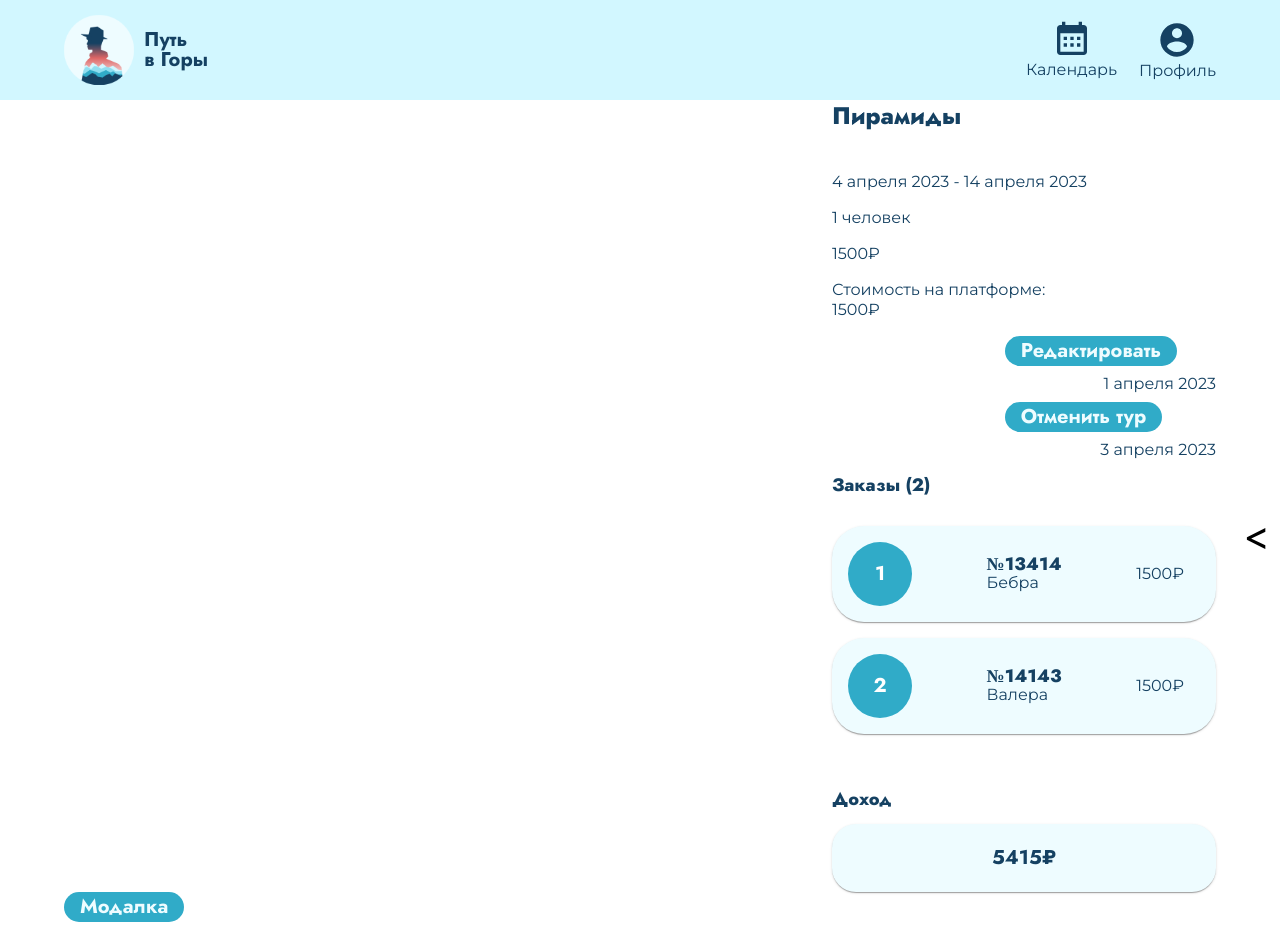
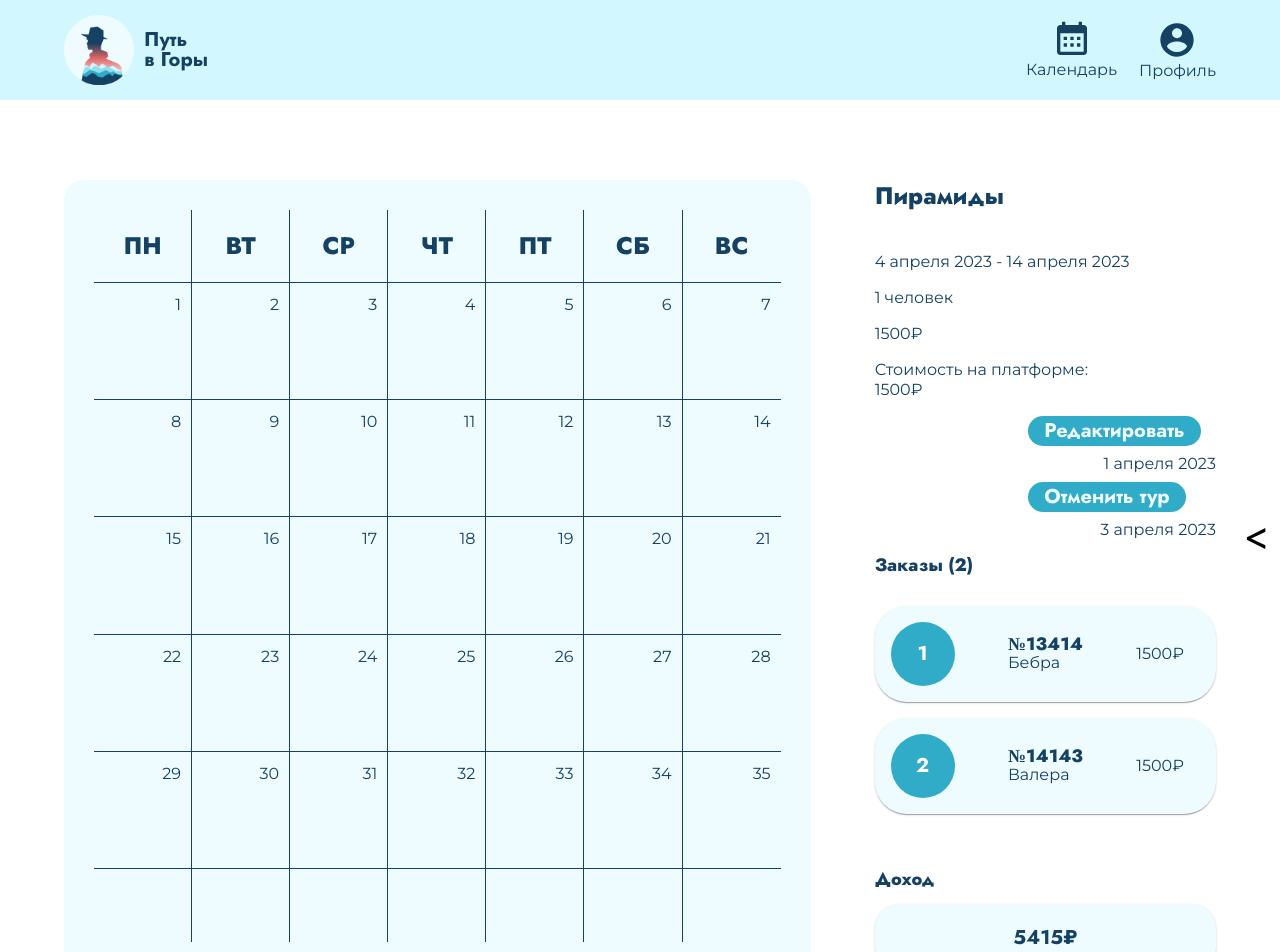
Before and after one commit to TTOPTPET/roadToMountains, a React (Create React App) app: page /creator/calendar in a window 1280 px wide. Shown: the top 952 px of the page. Built offline with nearby package versions, Linux system fonts and the light colour scheme; no server answers.

Commit message:
начал делать календарь

```diff
--- a/src/components/Calendar/Calendar.tsx
+++ b/src/components/Calendar/Calendar.tsx
@@ -1,57 +1,74 @@
-import { Button, Grid } from "@mui/material";
+import { Box, Grid, Paper, TextField, Typography } from "@mui/material";
 import { useState, useEffect } from "react";
-import { IPublicTour } from "../../models/calendarModels/IPublicTour";
-import { getPublicTours } from "../../submitFunctions/calendarAPI/getPublicTours";
-import { CalendarSidebar } from "./CalendarSidebar/CalendarSidebar";
-import { INewPublic } from "../../models/calendarModels/INewPublic";
-import { ITour } from "../../models/tourCardModel/ITour";
-import { getMyTours } from "../../submitFunctions/creatorAPI/getMyTours";
-import { useDispatch } from "react-redux";
-import { setModalActive } from "../../redux/Modal/ModalReducer";
-import NewPublicModal from "../Modals/NewPublicModal/NewPublicModal";
-import { NewPublicDefault } from "./NewPublicDefault";
+
+// const WeekNameNode = () => ();
+
+// const DayNode = () => ();
 
 export const Calendar = () => {
-  const [publicTour, setPublicTour] = useState<IPublicTour[]>([]);
-  const [newPublic, setNewPublic] = useState<INewPublic>(NewPublicDefault);
-  const [myTours, setMyTours] = useState<ITour[]>([]);
-  const dispatch = useDispatch();
-
-  useEffect(() => {
-    getMyTours(
-      (value) => {
-        setMyTours(value);
-      },
-      undefined,
-      true
-    );
-  }, []);
-
-  useEffect(() => {
-    getPublicTours(
-      { calendarDate: "2018-04-04T16:00:00.000Z" },
-      (value) => setPublicTour(value),
-      undefined,
-      true
-    );
-  });
   return (
-    <div>
-      <Grid container>
-        <Grid item md={8}></Grid>
-        <Grid item md={4}>
-          <CalendarSidebar {...publicTour[0]} />
-          {/* Это говнище будет работать по клику, так что потом просто логику малесь переделать */}
+    <Paper variant="whiteBlue" sx={{ width: "100%", height: "100%" }}>
+      <Grid container columns={21} sx={{ height: "100%" }}>
+        <Grid container item xs={12} sx={{ height: "10%" }}>
+          {[
+            { name: "ПН" },
+            { name: "ВТ" },
+            { name: "СР" },
+            { name: "ЧТ" },
+            { name: "ПТ" },
+            { name: "СБ" },
+            { name: "ВС" },
+          ].map((_, index) => (
+            <Grid item key={index} xs>
+              <Box
+                sx={{
+                  height: "100%",
+                  borderRight: index === 6 ? "none" : "1px solid #154162",
+                  borderBottom: "1px solid #154162",
+                  display: "flex",
+                  alignItems: "center",
+                  justifyContent: "center",
+                }}
+              >
+                <Typography variant={"h5"} align={"center"}>
+                  {_.name}
+                </Typography>
+              </Box>
+            </Grid>
+          ))}
+        </Grid>
+        {[...Array(35)].map((_, index) => (
+          <Grid item key={index} xs={3} sx={{ height: "16%" }}>
+            <Box
+              sx={{
+                height: "100%",
+                borderRight:
+                  (index + 1) % 7 === 0 ? "none" : "1px solid #154162",
+                borderBottom: "1px solid #154162",
+                position: "relative",
+              }}
+            >
+              <Typography
+                style={{ position: "absolute", top: "10px", right: "10px" }}
+              >
+                {index + 1}
+              </Typography>
+            </Box>
+          </Grid>
+        ))}
+        <Grid container item xs={12} sx={{ height: "10%" }}>
+          {[...Array(7)].map((_, index) => (
+            <Grid item key={index} xs>
+              <Box
+                sx={{
+                  height: "100%",
+                  borderRight: index === 6 ? "none" : "1px solid #154162",
+                }}
+              ></Box>
+            </Grid>
+          ))}
         </Grid>
       </Grid>
-      <Button onClick={() => dispatch(setModalActive("newPublicModal"))}>
-        Модалка
-      </Button>
-      <NewPublicModal
-        myTours={myTours}
-        newPublic={newPublic}
-        setNewPublic={setNewPublic}
-      />
-    </div>
+    </Paper>
   );
 };
--- a/src/components/Calendar/NewPublicDefault.ts
+++ /dev/null
@@ -1,14 +0,0 @@
-import { INewPublic } from "../../models/calendarModels/INewPublic";
-
-export const NewPublicDefault: INewPublic = {
-  tourId: "",
-  tourDate: {
-    from: "",
-    to: "",
-  },
-  tourAmount: 0,
-  contactInformation: "",
-  meetingPoint: "",
-  meetingTime: "",
-  maxPersonNum: 0,
-};
--- a/src/components/Calendar/CalendarSidebar/CalendarSidebar.tsx
+++ b/src/components/CalendarSidebar/CalendarSidebar.tsx
@@ -2,8 +2,8 @@ import { Box, Button, Paper, Typography } from "@mui/material";
 import { Stack } from "@mui/system";
 import dayjs from "dayjs";
 import { FC } from "react";
-import { whiteColor } from "../../../config/MUI/color/color";
-import { IPublicTour } from "../../../models/calendarModels/IPublicTour";
+import { whiteColor } from "../../config/MUI/color/color";
+import { IPublicTour } from "../../models/calendarModels/IPublicTour";
 import { TouristOrder } from "./TouristOrder/TouristOrder";
 
 export const CalendarSidebar: FC<IPublicTour> = (publicTour) => {
--- a/src/components/Calendar/CalendarSidebar/TouristOrder/TouristOrder.tsx
+++ b/src/components/CalendarSidebar/TouristOrder/TouristOrder.tsx
@@ -4,8 +4,8 @@ import { FC } from "react";
 import {
   darkTurquoiseColor,
   whiteColor,
-} from "../../../../config/MUI/color/color";
-import { IBookingInfo } from "../../../../models/calendarModels/IPublicTour";
+} from "../../../config/MUI/color/color";
+import { IBookingInfo } from "../../../models/calendarModels/IPublicTour";
 
 export const TouristOrder: FC<IBookingInfo> = (bookingInfo) => {
   return (
--- a/src/config/MUI/themes/mainTheme/mainTheme.tsx
+++ b/src/config/MUI/themes/mainTheme/mainTheme.tsx
@@ -29,6 +29,7 @@ declare module "@mui/material/Paper" {
     helpButton: true;
     bigPadding: true;
     header: true;
+    whiteBlue: true;
   }
 }
 
@@ -125,6 +126,12 @@ export const mainThemes = createTheme({
             backgroundColor: lightTurquoiseColor,
             height: 100,
             borderRadius: 0,
+          },
+        },
+        {
+          props: { variant: "whiteBlue" },
+          style: {
+            backgroundColor: whiteColor,
           },
         },
       ],
--- a/src/pages/TourCalendarPage/TourCalendarPage.tsx
+++ b/src/pages/TourCalendarPage/TourCalendarPage.tsx
@@ -1,11 +1,74 @@
-import React from "react";
+import { Box, Button, Grid } from "@mui/material";
+import { useState, useEffect } from "react";
+import { IPublicTour } from "../../models/calendarModels/IPublicTour";
+import { getPublicTours } from "../../submitFunctions/calendarAPI/getPublicTours";
+import { CalendarSidebar } from "../../components/CalendarSidebar/CalendarSidebar";
+import { INewPublic } from "../../models/calendarModels/INewPublic";
+import { ITour } from "../../models/tourCardModel/ITour";
+import { getMyTours } from "../../submitFunctions/creatorAPI/getMyTours";
+import { useDispatch } from "react-redux";
+import { setModalActive } from "../../redux/Modal/ModalReducer";
+import NewPublicModal from "../../components/Modals/NewPublicModal/NewPublicModal";
 import { Calendar } from "../../components/Calendar/Calendar";
 
+const NewPublicDefault: INewPublic = {
+  tourId: "",
+  tourDate: {
+    from: "",
+    to: "",
+  },
+  tourAmount: 0,
+  contactInformation: "",
+  meetingPoint: "",
+  meetingTime: "",
+  maxPersonNum: 0,
+};
+
 function TourCalendarPage() {
+  const [publicTour, setPublicTour] = useState<IPublicTour[]>([]);
+  const [newPublic, setNewPublic] = useState<INewPublic>(NewPublicDefault);
+  const [myTours, setMyTours] = useState<ITour[]>([]);
+  const dispatch = useDispatch();
+
+  useEffect(() => {
+    getMyTours(
+      (value) => {
+        setMyTours(value);
+      },
+      undefined,
+      true
+    );
+  }, []);
+
+  useEffect(() => {
+    getPublicTours(
+      { calendarDate: "2018-04-04T16:00:00.000Z" },
+      (value) => setPublicTour(value),
+      undefined,
+      true
+    );
+  }, []);
+
   return (
-    <div>
-      <Calendar />
-    </div>
+    <Box pt={10}>
+      <Grid container spacing={8}>
+        <Grid item xs={8}>
+          <Calendar />
+        </Grid>
+        <Grid item xs={4}>
+          <CalendarSidebar {...publicTour[0]} />
+          {/* Это говнище будет работать по клику, так что потом просто логику малесь переделать */}
+        </Grid>
+      </Grid>
+      <Button onClick={() => dispatch(setModalActive("newPublicModal"))}>
+        Модалка
+      </Button>
+      <NewPublicModal
+        myTours={myTours}
+        newPublic={newPublic}
+        setNewPublic={setNewPublic}
+      />
+    </Box>
   );
 }
 
```
